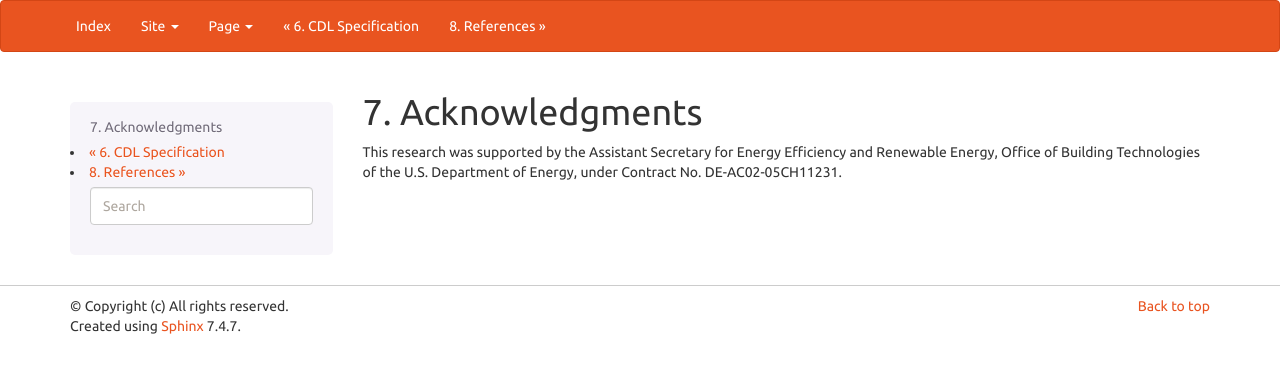
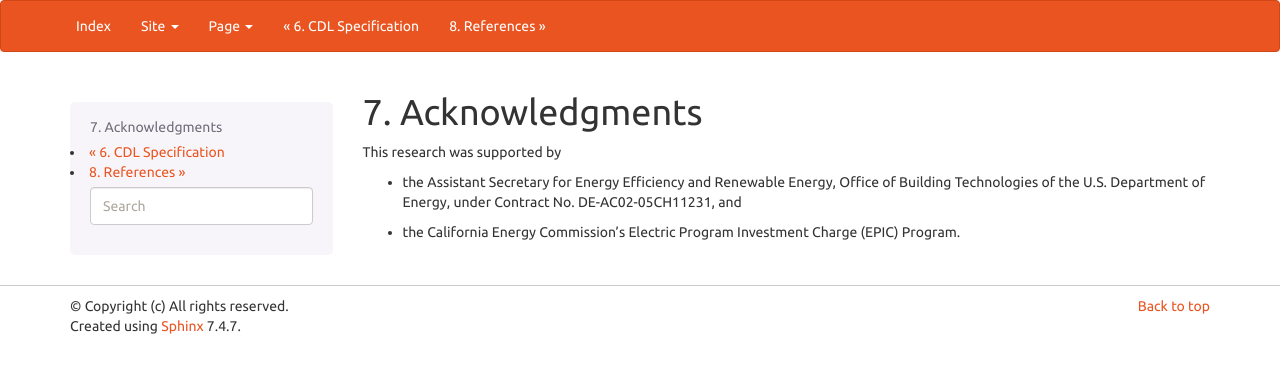
Before and after one commit to lbl-srg/obc, a Sphinx documentation site: the page built from specification/source/acknowledgments.rst, in a window 1280 px wide. Shown: the top 373 px of the page. Built offline with Sphinx 7.4.7, drawn with Linux system fonts in a browser that asks for light colours.

Commit message:
Added acknowledgement

```diff
--- a/specification/source/acknowledgments.rst
+++ b/specification/source/acknowledgments.rst
@@ -1,6 +1,9 @@
 Acknowledgments
 ---------------
 
-This research was supported by the Assistant Secretary for
-Energy Efficiency and Renewable Energy, Office of Building Technologies
-of the U.S. Department of Energy, under Contract No. DE-AC02-05CH11231.
+This research was supported by
+
+* the Assistant Secretary for
+  Energy Efficiency and Renewable Energy, Office of Building Technologies
+  of the U.S. Department of Energy, under Contract No. DE-AC02-05CH11231, and
+* the California Energy Commission’s Electric Program Investment Charge (EPIC) Program.
```
